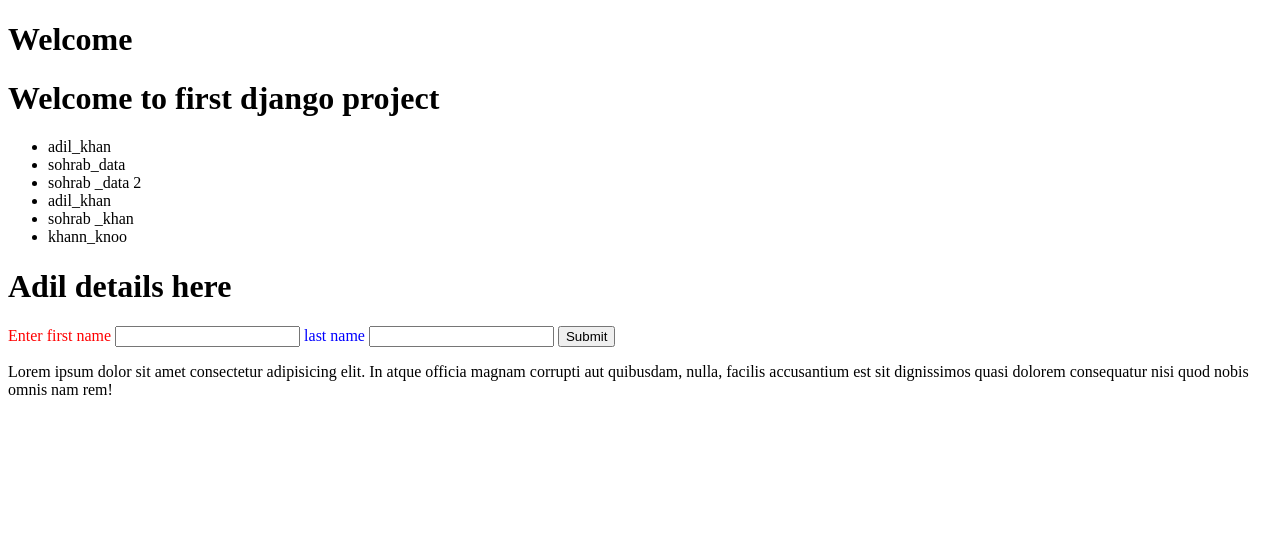
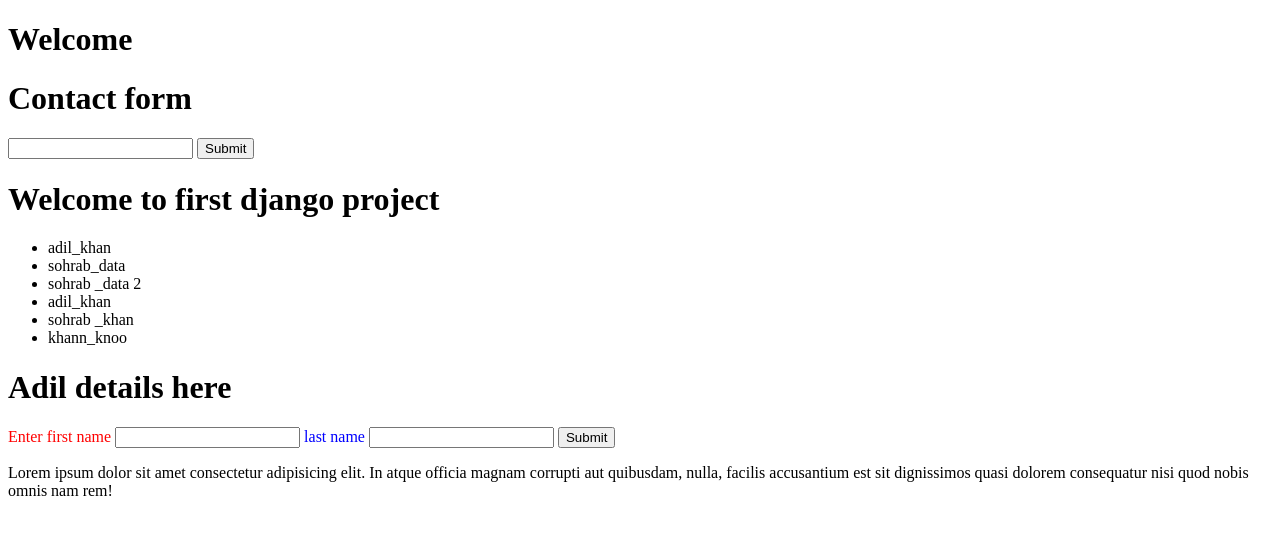
Before and after one commit to Aydenkhan/first-django-project, a Django app: page /abc in a window 1280 px wide. Shown: the part 62-597 px from the top of the page. Run offline with Django 4.2, Linux system fonts and the light colour scheme; data comes from the database, SQL or seed files in the repository.

Commit message:
added contact us page

```diff
--- a/project/app/templates/app/base.html
+++ b/project/app/templates/app/base.html
@@ -32,9 +32,14 @@
     </nav>
 
     <h1>Welcome {{request.user.username}}</h1>
+    <h1>Contact form</h1>
+    <form>
+        <input type="name"/>
+        <input type="submit"/>
+
+    </form>
     {% block content %}
     {% endblock content %}
-
 
     <footer>
         <p>Lorem ipsum dolor sit amet consectetur adipisicing elit. In atque officia magnam corrupti aut quibusdam,
```
